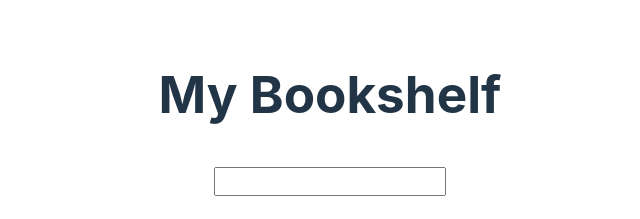
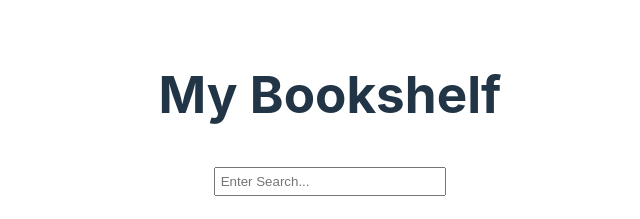
Before and after one commit to ladeoshodi/controlled-forms-in-react-lab, a React (Vite) app: page / in a window 1280 px wide. Shown: the top 219 px of the page, without its empty margins (310-950 px from the left). Built offline with nearby package versions, Linux system fonts and the light colour scheme.

Commit message:
Fix rendering to render current books if no search input

```diff
--- a/src/components/Bookshelf.jsx
+++ b/src/components/Bookshelf.jsx
@@ -14,7 +14,7 @@ function Bookshelf() {
 
   const [books, setBooks] = useState(initialBooks);
   const [newBook, setNewBook] = useState(initialNewBook);
-  const [filterBooks, setFilterBooks] = useState("");
+  const [filterBooks, setFilterBooks] = useState(initialNewBook.title);
 
   function handleSubmit(e) {
     e.preventDefault();
@@ -47,9 +47,15 @@ function Bookshelf() {
   }
 
   function handleSearchInput(e) {
+    const searchInput = e.target.value;
+
+    if (!searchInput) {
+      setFilterBooks(initialNewBook.title);
+      return;
+    }
     const currentFilteredBooks = structuredClone(books);
     const filteredBooks = currentFilteredBooks.filter((currentBook) =>
-      currentBook.title.toLowerCase().includes(e.target.value.toLowerCase())
+      currentBook.title.toLowerCase().includes(searchInput.toLowerCase())
     );
     setFilterBooks(filteredBooks);
   }
@@ -81,6 +87,7 @@ function Bookshelf() {
         id="search"
         onInput={handleSearchInput}
         value={filterBooks.title}
+        placeholder="Enter Search..."
       />
       <div className="formDiv">
         <h3>Add a Book</h3>
```
